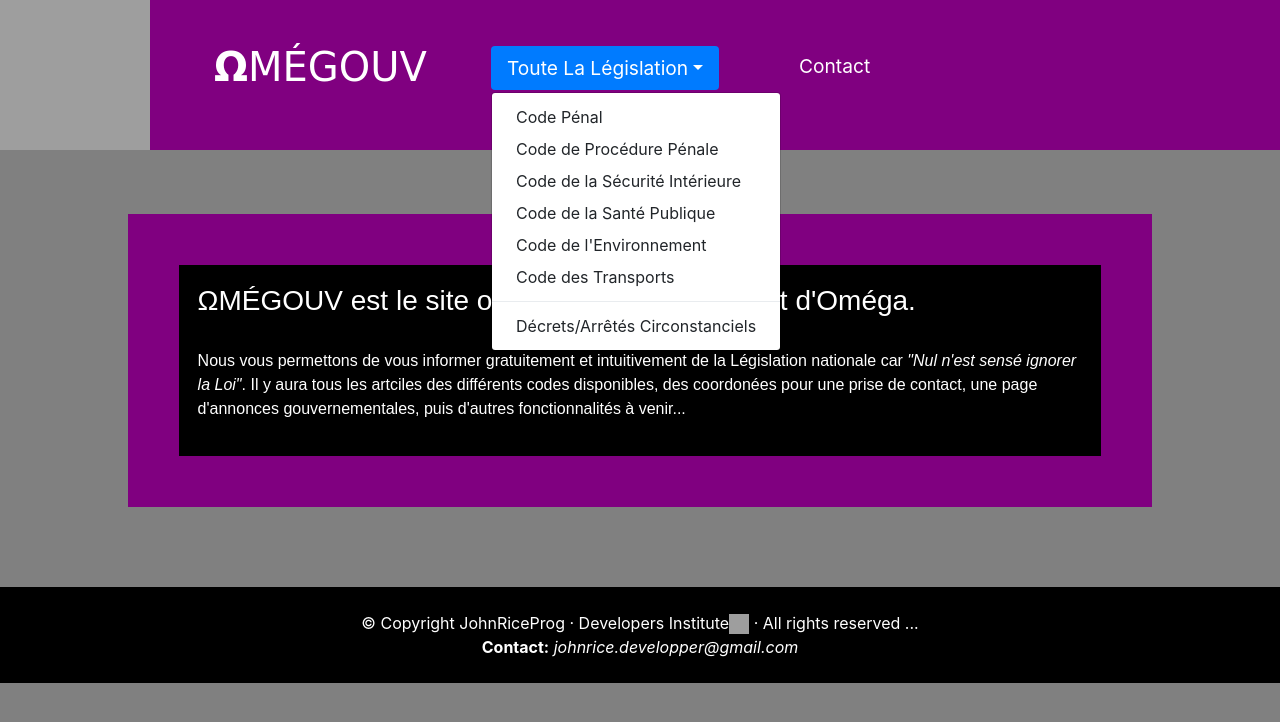
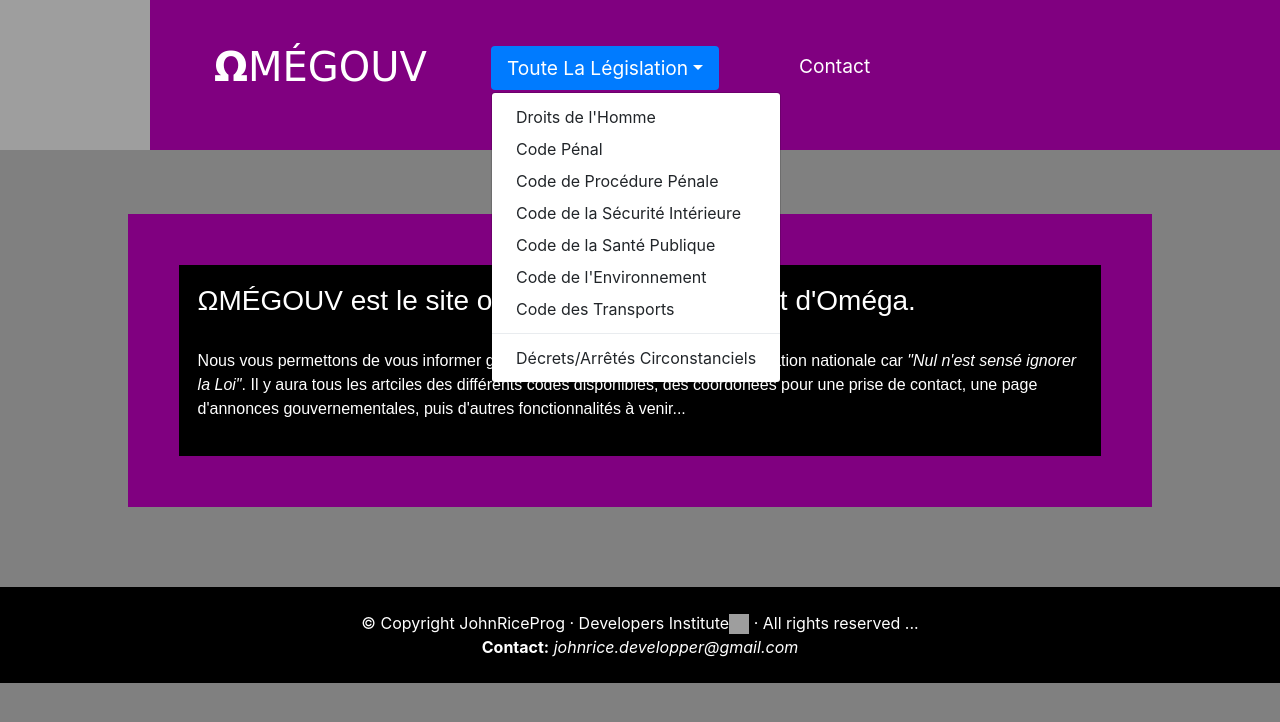
Before and after one commit to Johnrice0174/omega.gouv.fr, a plain HTML site: page index.html in a window 1280 px wide. Both pictures are taken after a click on the button "Toute La Législation". Drawn offline with nearby package versions, Linux system fonts and the light colour scheme; grey boxes are pictures that could not be loaded.

Commit message:
Update index.html

```diff
--- a/index.html
+++ b/index.html
@@ -21,6 +21,7 @@
 	  <li class="nav-item nav-itemglob dropdown">
 	    <a class="nav-link nav-linkglob dropdown-toggle dropd-glob" data-toggle="dropdown" href="#" role="button" aria-haspopup="true" aria-expanded="false">Toute La Législation</a>
 	    <div class="dropdown-menu">
+	      <a class="dropdown-item" href="#">Droits de l'Homme</a>
 	      <a class="dropdown-item" href="#">Code Pénal</a>
 	      <a class="dropdown-item" href="https://johnrice0174.github.io/omega.procedurepenale.gouv.fr/">Code de Procédure Pénale</a>
 	      <a class="dropdown-item" href="https://johnrice0174.github.io/omega.securiteinterieur.gouv.fr/">Code de la Sécurité Intérieure</a>
```
